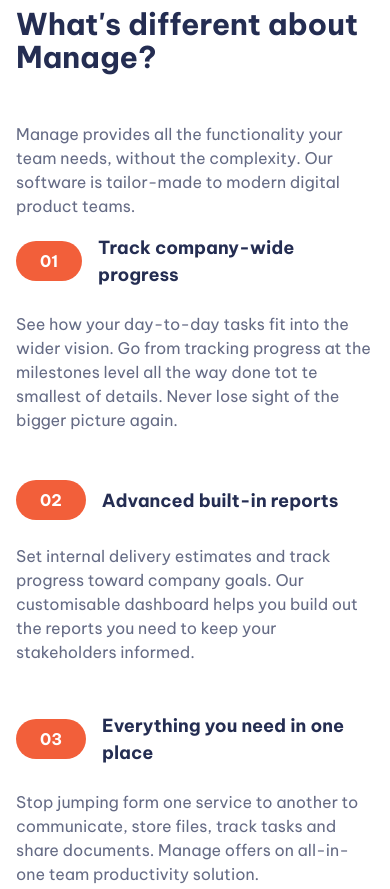
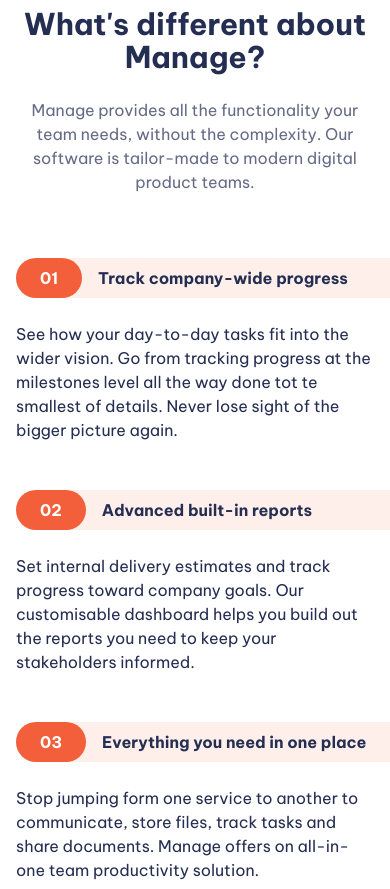
Before and after one commit to Kureon/Frontend-Mentor__manage-landing-page, a website: page src/index.html in a window 390 px wide. Shown: the part 1000-1889 px from the top of the page. Drawn offline with nearby package versions, Linux system fonts and the light colour scheme; files that its build step writes are made by us from their sources.

Commit message:
Numbered list

```diff
--- a/src/index.html
+++ b/src/index.html
@@ -63,7 +63,7 @@
         <section class="padding-block-900">
             <div class="container">
                 <div class="even-columns">
-                    <div class="flow">
+                    <div class="flow | text-center-sm-only margin-bottom-700" style="--flow-spacer: 1.5rem;">
                         <h2 class="fs-secondary-heading fw-bold text-primary-400">What's different about Manage?</h2>
                         <p>Manage provides all the functionality your team needs, without the complexity. Our software is tailor-made to modern digital product teams.</p>
                     </div>
@@ -71,24 +71,24 @@
                         <ul class="numbered-items | flow" role="list">
                             <li class="flow">
                                 <div class="flow" style="--flow-spacer: 1.5em;">
-                                    <h3 class="fs-500 fw-bold text-primary-400">Track company-wide progress</h3>
-                                    <p data-width="wide">See how your day-to-day tasks fit into the wider vision. Go from tracking progress at the milestones level all the way done tot te smallest
+                                    <h3 class="numbered-items__title | fs-400 fw-bold text-primary-400">Track company-wide progress</h3>
+                                    <p class="numbered-items__body" data-width="wide">See how your day-to-day tasks fit into the wider vision. Go from tracking progress at the milestones level all the way done tot te smallest
                                         of details. Never lose sight of the bigger picture again.
                                     </p>
                                 </div>
                             </li>
                             <li class="flow">
                                 <div class="flow" style="--flow-spacer: 1.5em;">
-                                    <h3 class="fs-500 fw-bold text-primary-400">Advanced built-in reports</h3>
-                                    <p data-width="wide">Set internal delivery estimates and track progress toward company goals. Our customisable dashboard helps you build out the reports you need
+                                    <h3 class="numbered-items__title | fs-400 fw-bold text-primary-400">Advanced built-in reports</h3>
+                                    <p class="numbered-items__body" data-width="wide">Set internal delivery estimates and track progress toward company goals. Our customisable dashboard helps you build out the reports you need
                                         to keep your stakeholders informed.
                                     </p>
                                 </div>
                             </li>
                             <li class="flow">
                                 <div class="flow" style="--flow-spacer: 1.5em;">
-                                    <h3 class="fs-500 fw-bold text-primary-400">Everything you need in one place</h3>
-                                    <p data-width="wide">Stop jumping form one service to another to communicate, store files, track tasks and share documents. Manage offers on all-in-one team
+                                    <h3 class="numbered-items__title | fs-400 fw-bold text-primary-400">Everything you need in one place</h3>
+                                    <p class="numbered-items__body" data-width="wide">Stop jumping form one service to another to communicate, store files, track tasks and share documents. Manage offers on all-in-one team
                                         productivity solution.
                                     </p>
                                 </div>
--- a/src/sass/style.scss
+++ b/src/sass/style.scss
@@ -404,22 +404,57 @@
 
     & div {
         display: grid;
+        position: relative;
         align-items: center;
         column-gap: var(--size-400);
         grid-template-columns: min-content 1fr;
     }
 
-    & p {
-        grid-column: 1/ -1;
+    & div::before,
+    & div::after {
+        height: 40px;
     }
 
     & div::before {
         content: "0" counter(count);
+        display: flex;
+        align-items: center;
+        grid-row: 1 / 2;
+        grid-column: 1 / 2;
+        padding: 0 var(--size-500);
+        font-weight: var(--fw-bold);
         color: var(--clr-neutral-100);
+        border-radius: 100vw;
         background-color: var(--clr-accent-400);
-        font-weight: var(--fw-bold);
-        padding: var(--size-200) var(--size-500);
-        border-radius: 100vw;
+    }
+}
+
+.numbered-items__title {
+    grid-row: 1 / 2;
+    grid-column: 2 / 3;
+    line-height: 1;
+}
+
+.numbered-items__body {
+    grid-column: 1/ -1;
+}
+
+@media (min-width: 30em) {
+    .numbered-items__body {
+        grid-column: 2 / -1;
+    }
+}
+
+@media (max-width: 30em) {
+    .numbered-items div::after {
+        content: "";
+        display: block;
+        z-index: -1;
+        grid-column: 1 / -1;
+        grid-row: 1 / 2;
+        border-radius: 100vw 0 0 100vw;
+        background-color: var(--clr-accent-100);
+        box-shadow: 5em 0 0 var(--clr-accent-100);
     }
 }
 
@@ -508,6 +543,10 @@
     padding-block: var(--size-900);
 }
 
+.margin-bottom-700 {
+    margin-block-end: var(--size-700);
+}
+
 .display-sm-none {
     display: none;
 }
@@ -520,9 +559,9 @@
 
 .container {
     --max-width: 1110px;
-    --padding: 1rem;
+    --container-padding: 1rem;
 
-    width: min(var(--max-width), 100% - (var(--padding) * 2 ));
+    width: min(var(--max-width), 100% - (var(--container-padding) * 2 ));
     margin-inline: auto;
 }
 
@@ -555,3 +594,21 @@
 .flow *:where(:not(:first-child)) {
     margin-top: var(--flow-spacer, 3em);
 }
+
+.text-center {
+    text-align: center;
+
+    & p {
+        margin-inline: auto;
+    }
+}
+
+@media (max-width: 50em) {
+    .text-center-sm-only {
+        text-align: center;
+
+        & p {
+            margin-inline: auto;
+        }
+    }
+}
```
Also changed, not shown: docs/index.html (+7 -7 lines), docs/css/style.css.
